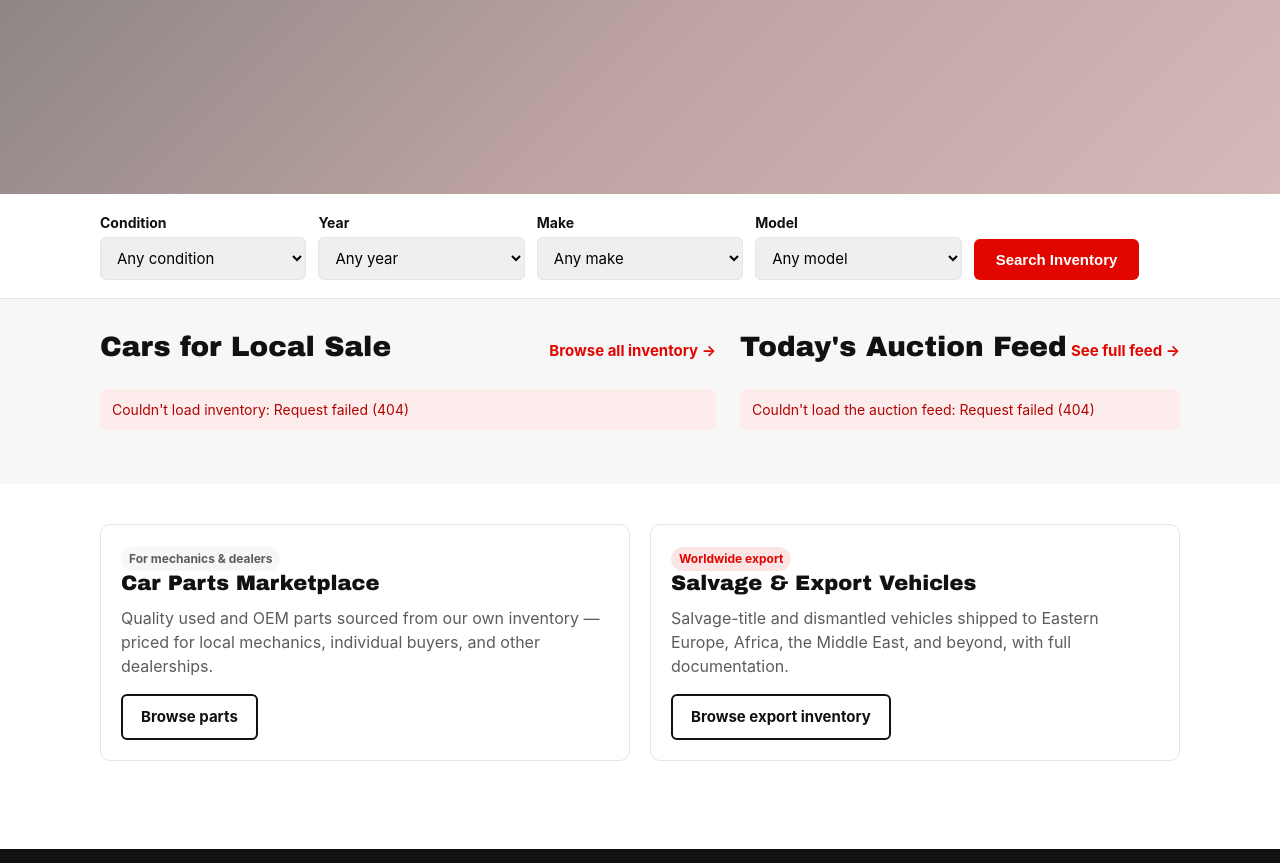
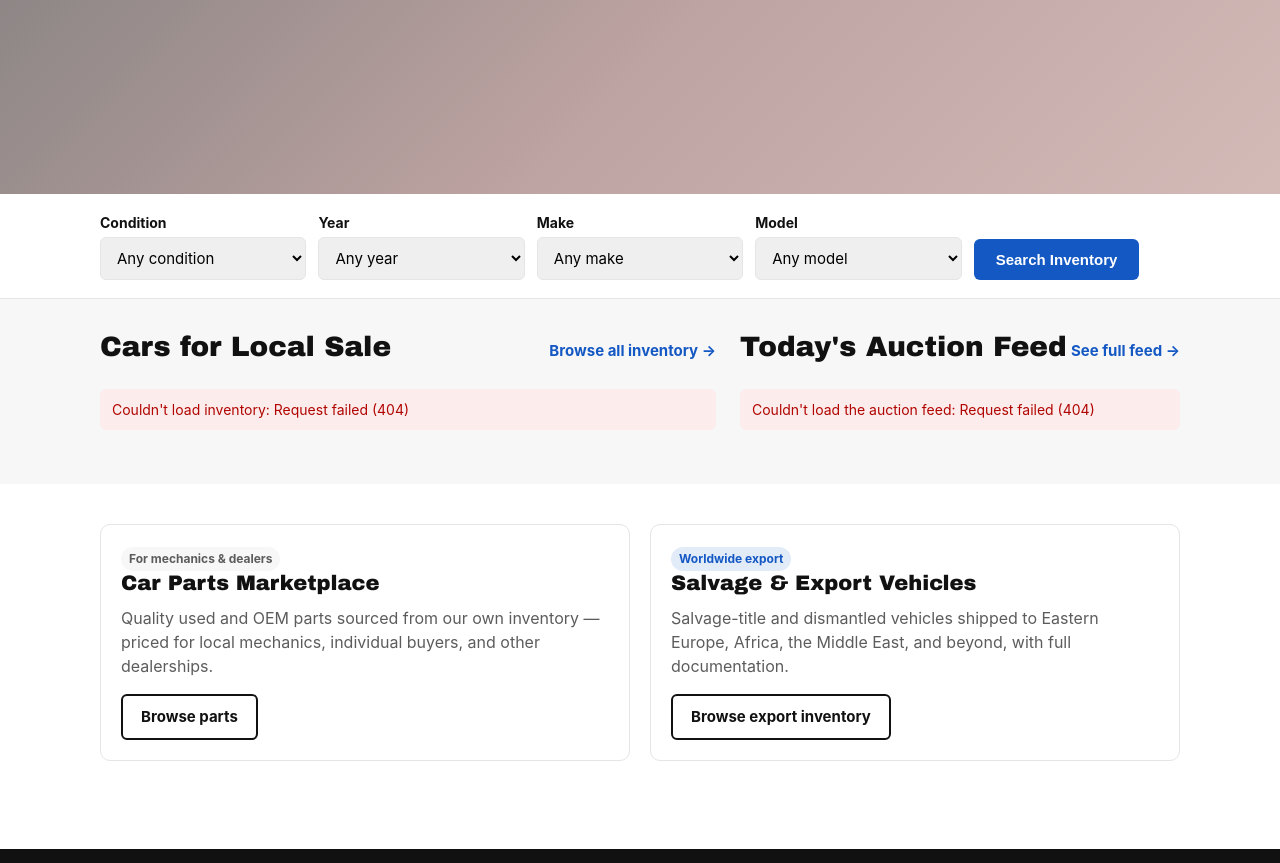
Before and after one commit to Afca7861/Website, a website: page public/index.html in a window 1280 px wide. Shown: the part 335-1198 px from the top of the page. Drawn offline with Linux system fonts and the light colour scheme; no server answers.

Commit message:
Switch site accent color to blue, keep the homepage banner red

```diff
--- a/public/css/style.css
+++ b/public/css/style.css
@@ -1,6 +1,13 @@
 :root {
-  --afca-red: #E10600;
-  --afca-red-dark: #B00500;
+  /* Brand accent — buttons, links, badges, prices, active nav. Blue,
+     everywhere except the homepage banner, which intentionally stays on
+     its own red/maroon gradient (see .site-banner below). */
+  --afca-red: #1458C4;
+  --afca-red-dark: #0D3E8F;
+  /* Dedicated error red — kept separate from --afca-red-dark so error
+     messages (.form-error) stay red for clarity even though the brand
+     accent above is now blue. */
+  --afca-error: #B00500;
   --afca-black: #111111;
   --afca-green: #0B6E1F;
   --afca-white: #FFFFFF;
@@ -277,7 +284,7 @@ nav.main-nav a.active, nav.main-nav a:hover { color: var(--afca-red); text-decor
   border-radius: 20px; align-self: flex-start;
 }
 .badge-green { background: rgba(11,110,31,0.12); color: var(--afca-green); }
-.badge-red { background: rgba(225,6,0,0.1); color: var(--afca-red); }
+.badge-red { background: rgba(20,88,196,0.12); color: var(--afca-red); }
 .badge-gray { background: var(--afca-gray-50); color: var(--afca-gray-600); }
 
 section.pitch-strip { padding: 40px 0; }
@@ -292,7 +299,7 @@ input, select, textarea {
   width: 100%; padding: 10px 12px; border: 1px solid var(--afca-gray-200);
   border-radius: 6px; font-size: 15px; font-family: var(--body-font);
 }
-.form-error { background: #FDECEC; color: var(--afca-red-dark); padding: 10px 12px; border-radius: 6px; font-size: 14px; }
+.form-error { background: #FDECEC; color: var(--afca-error); padding: 10px 12px; border-radius: 6px; font-size: 14px; }
 .form-success { background: #EAF6EC; color: var(--afca-green); padding: 10px 12px; border-radius: 6px; font-size: 14px; }
 .helptext { font-size: 13px; color: var(--afca-gray-600); margin-top: -8px; }
 @media (max-width: 700px) {
@@ -308,7 +315,7 @@ input, select, textarea {
   /* Stack into a clean vertical list with a full-width search button —
      easier to tap and read than a squeezed row on a phone screen. */
   .filter-bar { flex-direction: column; align-items: stretch; }
-  .filter-bar .field { min-width: 0; }
+  .filter-bar .field { min-width: 0; flex: 0 0 auto; }
   .filter-bar button.btn { width: 100%; }
 }
 
```
